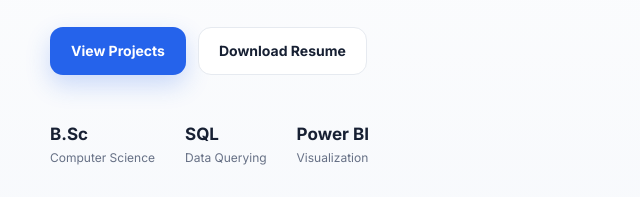
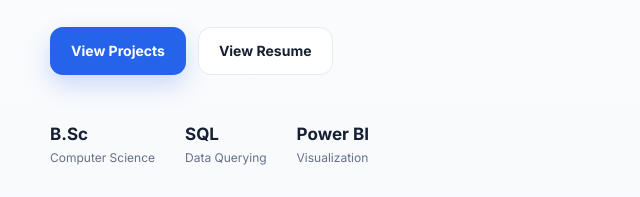
Before and after one commit to Logesh2330/Logesh-S-Portfolio, a plain HTML site: page index.html in a window 1280 px wide. Shown: the part 462-659 px from the top of the page, 0-640 px from the left. Drawn offline with Linux system fonts and the light colour scheme.

Commit message:
index.html

```diff
--- a/index.html
+++ b/index.html
@@ -36,7 +36,7 @@
       <p class="hero-text">Computer Science graduate building a career in data analytics with a growing foundation in Excel, SQL, Power BI and Python.</p>
       <div class="hero-actions">
         <a class="btn btn-primary" href="projects.html">View Projects</a>
-        <a class="btn btn-secondary" href="assets/resume/resume.pdf">Download Resume</a>
+        <a class="btn btn-secondary" href="assets/resume/logesh_s_Resume.pdf">View Resume</a>
       </div>
       <div class="quick-stats">
         <div><strong>B.Sc</strong><span>Computer Science</span></div>
```
